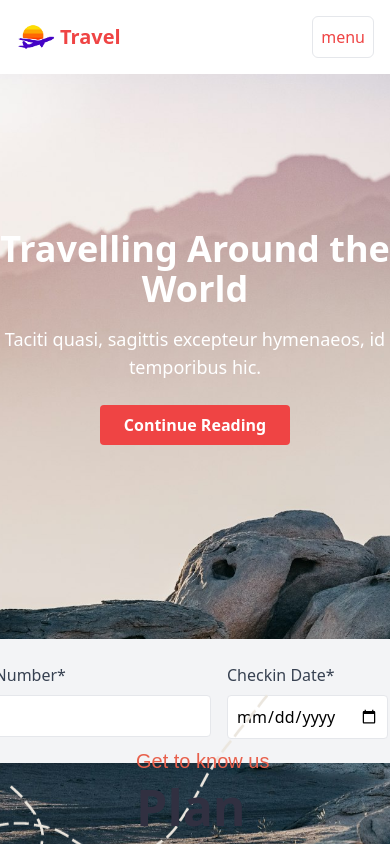
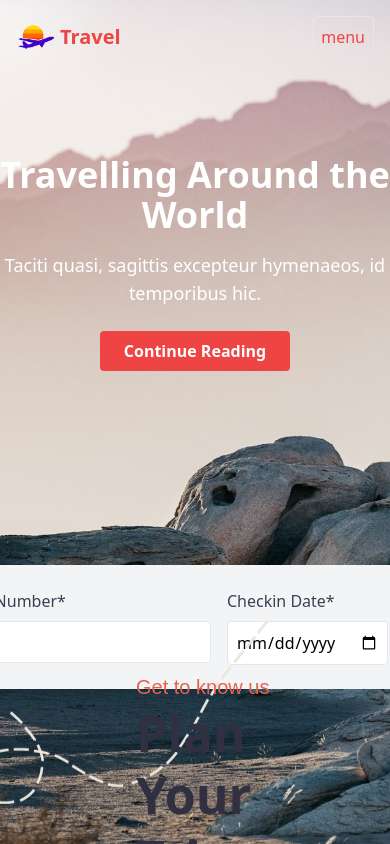
Before and after one commit to Sh-karan27/tour-and-travel-vidyahubintern, a React (Vite) app: page / in a window 390 px wide. Shown: the top 844 px of the page. Built offline with nearby package versions, Linux system fonts and the light colour scheme; a web font is replaced by a local one.

Commit message:
modify hamburger

```diff
--- a/src/components/Navbar.jsx
+++ b/src/components/Navbar.jsx
@@ -3,6 +3,7 @@ import logo from "../assets/images/logo.png";
 import { navLinks } from "../data";
 import { NavLink } from "react-router";
 import PropTypes from "prop-types";
+import { LuPlus } from "react-icons/lu";
 
 const LargeScreenNavLinks = ({ isScrolled }) => {
   return (
@@ -58,21 +59,22 @@ const HamburgerLinks = ({ title, childrenH }) => {
     <>
       <li className="border-gray-400 border-b-[1px] transition-all duration-300">
         <div className="p-4 flex">
-          <NavLink>{title}</NavLink>
+          <NavLink className={"hover:text-blue-500 w-full"}>{title}</NavLink>
           <button
             onClick={() => setShowChildren((prev) => !prev)}
-            className="ml-auto"
+            className="ml-auto text-gray-400 outline-none"
           >
-            plus
+            <LuPlus />
           </button>
         </div>
+
         <div
-          className={`transition-all duration-300 px-8 flex-col ${
-            showChildren ? "flex" : "hidden"
+          className={`transition-all duration-300 px-8 flex flex-col ${
+            showChildren ? "" : "h-0"
           } overflow-hidden`}
         >
           {childrenH.map((child, i) => (
-            <NavLink className={"p-4"} key={i}>
+            <NavLink className={"p-4 hover:text-blue-500"} key={i}>
               {child.title}
             </NavLink>
           ))}
@@ -132,8 +134,8 @@ const Navbar = () => {
   return (
     <>
       <nav
-        className={`relative w-full xl:fixed top-0 ${
-          isScrolled ? "bg-white shadow-md" : "bg-transparent"
+        className={`w-full fixed top-0 ${
+          isScrolled || showMenu ? "bg-white shadow-md" : "bg-transparent"
         }`}
       >
         <div className="p-4 flex items-center max-w-7xl mx-auto">
```
